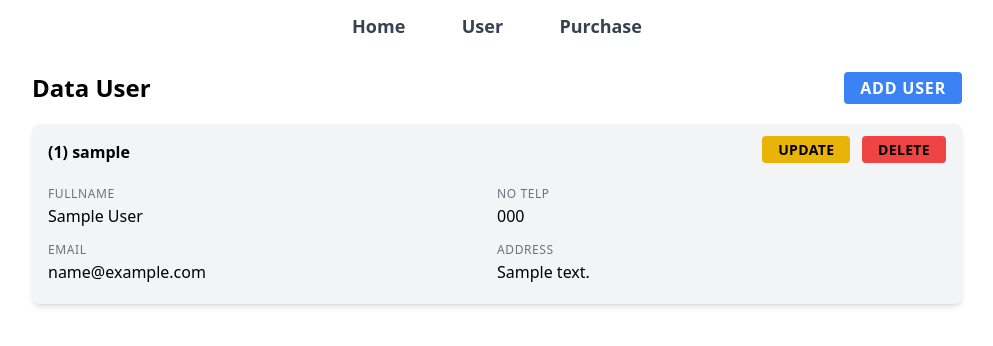
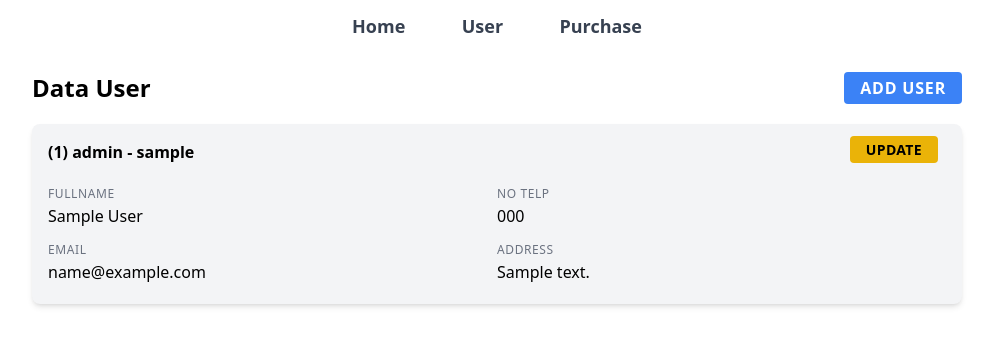
Before and after one commit to Krz193/web-onlineshop, a PHP site: page /view_user.php in a window 1280 px wide. Shown: the top 346 px of the page, without its empty margins (143-1136 px from the left). Run offline with PHP 8.4, Linux system fonts and the light colour scheme; tables that the repository leaves empty or names only in its code hold one stand-in row (values such as "Sample post"); some libraries are stand-ins or nearby versions.

Commit message:
add validasi btn delete

```diff
--- a/view_user.php
+++ b/view_user.php
@@ -26,12 +26,14 @@
         <section class="card-container p-4 mb-10 rounded-lg flex-row w-9/12 bg-gray-100 shadow-md">
             <div class="card-head flex w-full mb-3 justify-between">
                 <div class="left grow font-bold">
-                    <h1>(<?= $user['user_id'] ?>) <?= $user['username'] ?></h1>
+                    <h1>(<?= $user['user_id'] ?>) <?= $user['roles'] ?> - <?= $user['username'] ?></h1>
                 </div>
                 <div class="right text-sm uppercase">
-                    <a href="" class="py-1 px-4 rounded bg-yellow-500 font-bold tracking-wide me-2">update</a>
+                    <a href="form_user.php?update=<?= $user['user_id'] ?>" class="py-1 px-4 rounded bg-yellow-500 font-bold tracking-wide me-2">update</a>
+                    <?php if($user['roles'] == 'user') : ?>
                     <a href="?del=<?= $user['user_id'] ?>" class="py-1 px-4 rounded bg-red-500 font-bold tracking-wide"
                         onclick="return confirm('Yakin ingin delete akun milik <?= $user['username'] ?> dengan ID : <?= $user['user_id'] ?>?')">delete</a>
+                    <?php endif ?>
                 </div>
             </div>
             <div class="card-body flex w-full">
```
